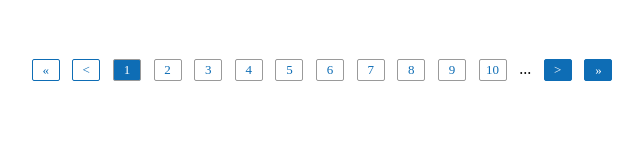
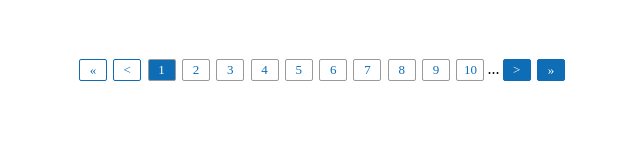
Before and after one commit to anchit1501/pagination-library, a React app: page / in a window 1280 px wide. Shown: the whole page, without its empty margins (318-961 px from the left). Built offline with nearby package versions, Linux system fonts and the light colour scheme.

Commit message:
Minor Fixes

```diff
--- a/src/Pagination.css
+++ b/src/Pagination.css
@@ -8,8 +8,8 @@
   font-size: 13px;
   font-family: Arial-Regular;
   text-align: center;
-  margin-right: .5%;
-  margin-left: .5%;
+  margin-right: .25%;
+  margin-left: .25%;
   padding: 2px 3px 2px 3px;
   width: 20px;
 }
@@ -23,8 +23,8 @@
   font-size: 13px;
   font-family: Arial-Regular;
   text-align: center;
-  margin-right: .5%;
-  margin-left: .5%;
+  margin-right: .25%;
+  margin-left: .25%;
   padding: 2px 3px 2px 3px;
   width: 20px;
   background-color: #0E6DB5;
--- a/src/Pagination.js
+++ b/src/Pagination.js
@@ -9,7 +9,7 @@ class Pagination extends Component {
         this.state = {
             length: 15,
             activeIndex: 1,
-            currentItems: [<a id="0"></a>],
+            currentItems: [<a href="#" id="0"></a>],
             displayFirstLastPair: true,
             displayNextBackPair: true,
             pagePrompter:true
@@ -20,7 +20,7 @@ class Pagination extends Component {
     componentDidMount() {
         this.setState(
             {
-                length: this.props.total,
+                length: Math.ceil(this.props.total),
                 displayFirstLastPair: this.props.nextBackPair,
                 displayNextBackPair: this.props.initialFinalPair,
                 pagePrompter:this.props.pagePrompter
@@ -54,17 +54,15 @@ class Pagination extends Component {
             case "back":
 
                 if (this.state.activeIndex === parseInt(this.state.currentItems[0].props.id)) {
-                    console.log('2',typeof(this.state.currentItems[0].props.id) );
                     this.setState({ activeIndex: this.state.activeIndex - 1 }, () => { this.pageList(this.state.activeIndex, this.state.activeIndex + 9 > this.state.length - 1 ? this.state.length - 1 : this.state.activeIndex + 9); });
                 }
                 else {
-                    console.log('1');
-                    this.setState({ activeIndex: this.state.activeIndex - 1 }, () => { console.log(this.state.currentItems[0].props.id, this.state.currentItems[this.state.currentItems.length - 1].props.id);this.pageList(this.state.currentItems[0].props.id, this.state.currentItems[this.state.currentItems.length - 1].props.id); });
+                    this.setState({ activeIndex: this.state.activeIndex - 1 }, () => { this.pageList(this.state.currentItems[0].props.id, this.state.currentItems[this.state.currentItems.length - 1].props.id); });
                 }
                 break;
 
             default: {
-                this.setState({ activeIndex: id }, () => {console.log('default called'); this.pageList(this.state.currentItems[0].props.id, this.state.currentItems[this.state.currentItems.length - 1].props.id); });
+                this.setState({ activeIndex: id }, () => { this.pageList(this.state.currentItems[0].props.id, this.state.currentItems[this.state.currentItems.length - 1].props.id); });
                 break;
             }
 
@@ -98,7 +96,7 @@ class Pagination extends Component {
         let items = [];
         for (let number = initial; number <= final; number++) {
             items.push(
-                <a key={number} href="#" id={number} className="w3button" style={{pointerEvents:this.state.activeIndex===number?'none':'auto', backgroundColor: (this.state.activeIndex === number) ? "#0E6DB5" : "#ffffff", color: (this.state.activeIndex === number) ? "#ffffff" : "" }} onClick={() => {console.log('check',this.checkActive(1));this.setState({activeIndex:number});this.calcPage(number)}}>{number}</a>
+                <a key={number} href="#" id={number} className="w3button" style={{pointerEvents:this.state.activeIndex===number?'none':'auto', backgroundColor: (this.state.activeIndex === number) ? "#0E6DB5" : "#ffffff", color: (this.state.activeIndex === number) ? "#ffffff" : "" }} onClick={() => {this.calcPage(number)}}>{number}</a>
             );
 
         }
@@ -108,8 +106,6 @@ class Pagination extends Component {
     }
 
     checkActive = (number,str) => {
-        console.log('number',number,str);
-        console.log('State',this.state.activeIndex);
         if (this.state.activeIndex === number) {
             return true;
         }
@@ -119,7 +115,7 @@ class Pagination extends Component {
     }
 
     checkPrompter=(position)=>{
-        if(position=='initial'){
+        if(position==='initial'){
             if(this.state.currentItems[0].props.id==1){
                 return('none');
             }
@@ -127,7 +123,7 @@ class Pagination extends Component {
                 return('inline-block');
             }
         }
-        else if(position=='last') {
+        else if(position==='last') {
             if(this.state.currentItems[this.state.currentItems.length-1].props.id==this.state.length){
                 return('none');
             }
@@ -150,9 +146,9 @@ class Pagination extends Component {
             <div className="alignCenter">
             <a href="#" className="w3buttonActive" id="first" style={{ display: this.state.displayFirstLastPair ? 'inline-block' : 'none', pointerEvents: this.state.activeIndex===1 ? 'none' : 'auto', backgroundColor: this.state.activeIndex===1 ? '#ffffff' : '#0E6DB5', color: this.state.activeIndex===1 ? '#0E6DB5' : '#ffffff' }} onClick={() => this.calcPage("first")}>&laquo;</a>
             <a href="#" className="w3buttonActive" id="back" style={{ display: this.state.displayNextBackPair ? 'inline-block' : 'none', pointerEvents: this.state.activeIndex===1 ? 'none' : 'auto', backgroundColor: this.state.activeIndex===1 ? '#ffffff' : '#0E6DB5', color: this.state.activeIndex===1 ? '#0E6DB5' : '#ffffff' }} onClick={() => this.calcPage("back")}>&lt;</a>
-            <div style={{display:this.state.pagePrompter?this.checkPrompter('initial'):'none',margin:'0 0.5%'}}>...</div>
+            <div style={{display:this.state.pagePrompter?this.checkPrompter('initial'):'none',margin:'0%'}}>...</div>
             {this.state.currentItems}
-            <div style={{display:this.state.pagePrompter?this.checkPrompter('last'):'none',margin:'0 0.5%'}}>...</div>
+            <div style={{display:this.state.pagePrompter?this.checkPrompter('last'):'none',margin:'0%'}}>...</div>
             <a href="#" className="w3buttonActive" id="next" style={{ display: this.state.displayNextBackPair ? 'inline-block' : 'none', pointerEvents: this.state.activeIndex===this.state.length ? 'none' : 'auto', backgroundColor: this.state.activeIndex===this.state.length ? '#ffffff' : '#0E6DB5', color: this.state.activeIndex===this.state.length ? '#0E6DB5' : '#ffffff' }} onClick={() => this.calcPage("next")}>></a>
             <a href="#" className="w3buttonActive" id="last" style={{ display: this.state.displayFirstLastPair ? 'inline-block' : 'none', pointerEvents: this.state.activeIndex===this.state.length ? 'none' : 'auto', backgroundColor: this.state.activeIndex===this.state.length ? '#ffffff' : '#0E6DB5', color: this.state.activeIndex===this.state.length ? '#0E6DB5' : '#ffffff' }} onClick={() => this.calcPage("last")}>&raquo;</a>
             </div>
--- a/src/index.js
+++ b/src/index.js
@@ -10,7 +10,7 @@ class App extends Component {
       });
     }
 
-    handleLanguage=(e)=>{
+    handlePageUpdate=(e)=>{
       this.setState({
         value:e
       });
@@ -19,7 +19,7 @@ class App extends Component {
     render() {
       return (
         <div className="App">
-         <Pagination total={20}  nextBackPair={true} initialFinalPair={true} onPageChange={this.handleLanguage} pagePrompter={true}/>
+         <Pagination total={20}  nextBackPair={true} initialFinalPair={true} onPageChange={this.handlePageUpdate} pagePrompter={true}/>
         </div>
       );
     }
```
